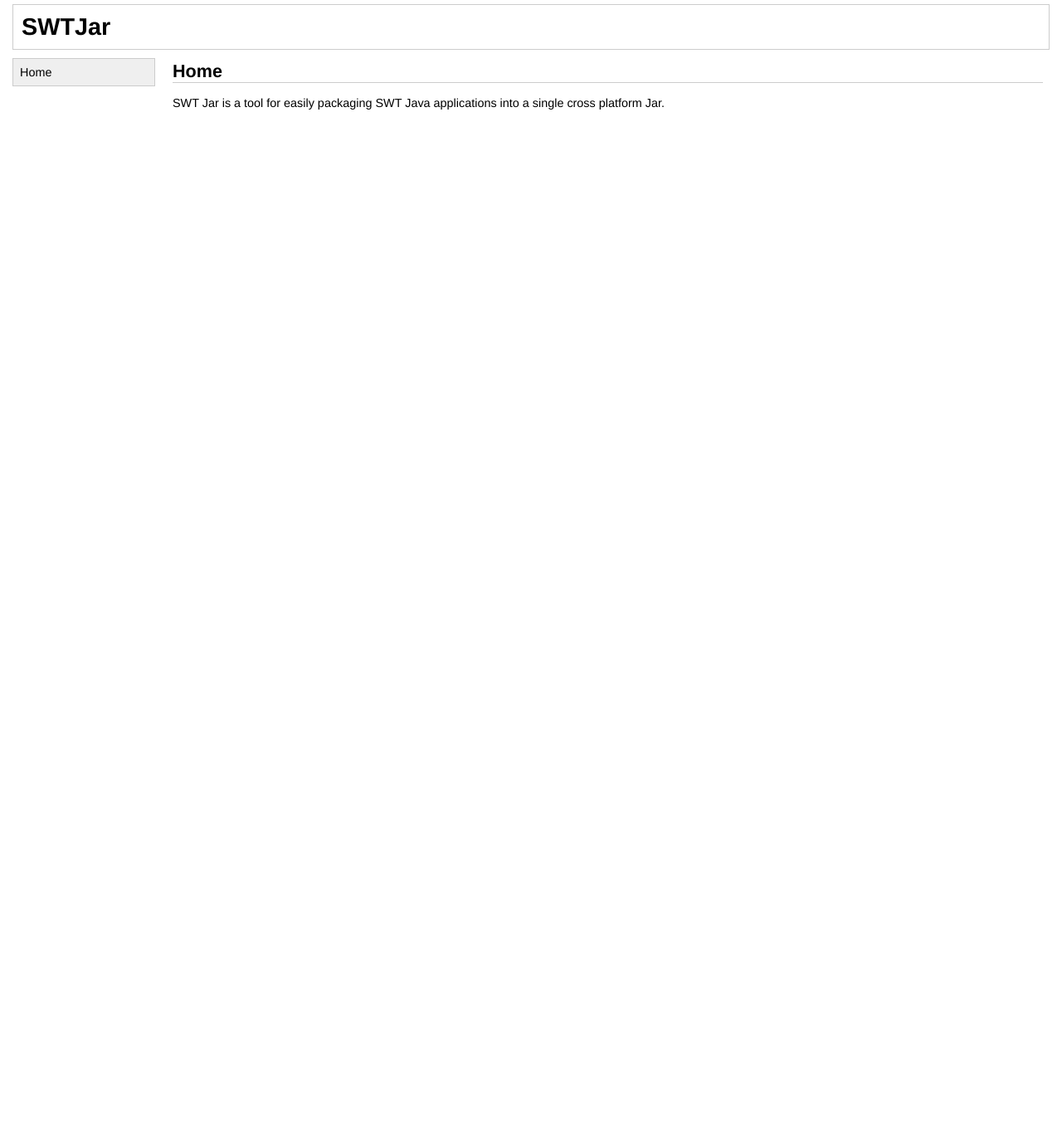
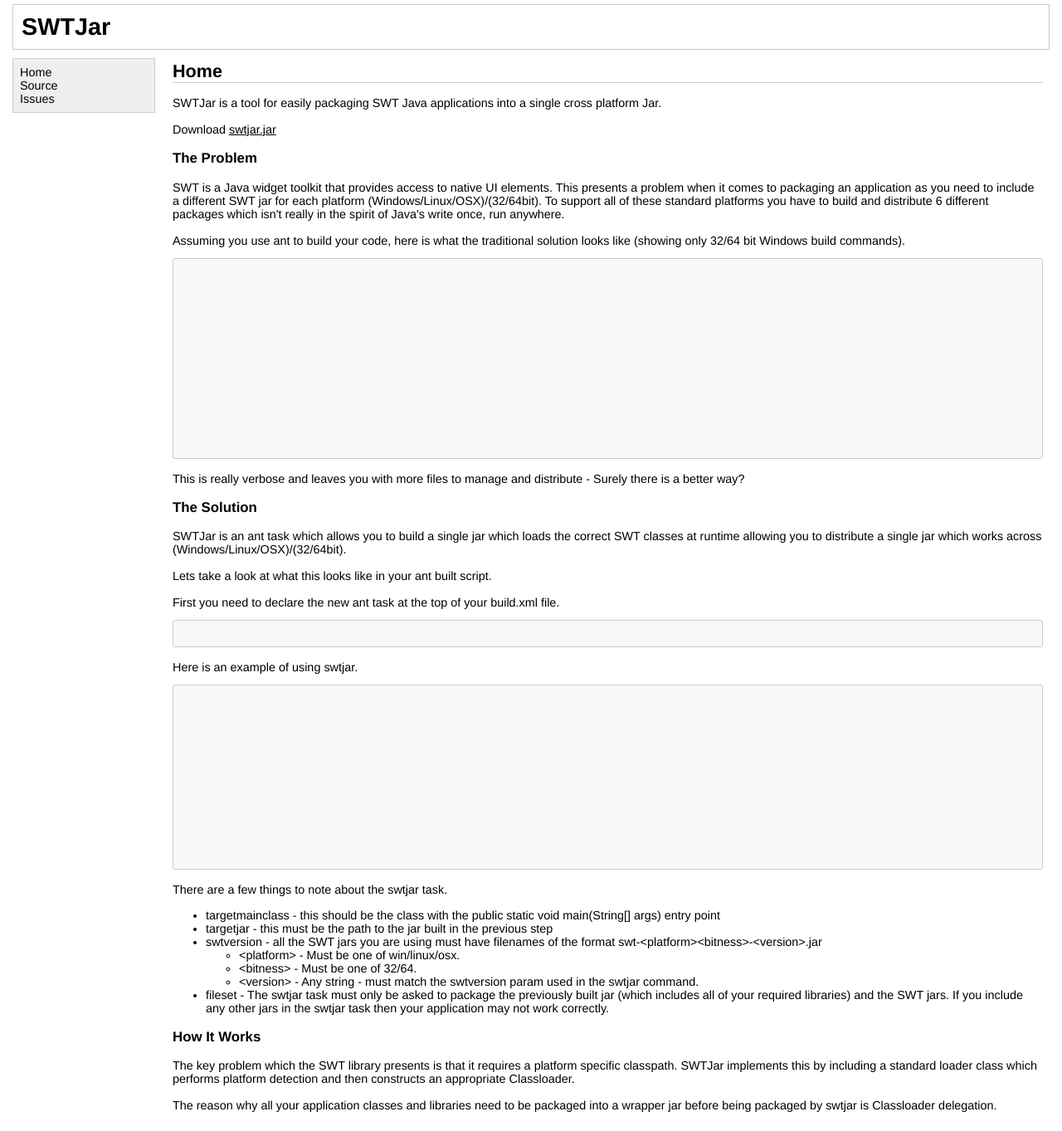
Before and after one commit to mchr3k/swtjar, a Jekyll site: the page built from index.html, in a window 1280 px wide. Shown: the whole page at 83% size. Built offline with Jekyll 4.4.1, drawn with Linux system fonts in a browser that asks for light colours; before the commit the page ends 900 px from its top, so only the background shows below that.

Commit message:
Add swtjar content

```diff
--- a/_layouts/default.html
+++ b/_layouts/default.html
@@ -25,6 +25,8 @@
         <div class="col2">
 <div class="navwrapper">
 <a href="index.html">Home</a><br />
+<a href="https://github.com/mchr3k/swtjar">Source</a><br />
+<a href="https://github.com/mchr3k/swtjar/issues">Issues</a><br />
 </div>
         </div>
     </div>
--- a/index.html
+++ b/index.html
@@ -4,4 +4,89 @@ title: SWTJar - Home
 ---
 <h2>Home</h2>
 
-<p>SWT Jar is a tool for easily packaging SWT Java applications into a single cross platform Jar.
+<p>SWTJar is a tool for easily packaging SWT Java applications into a single cross platform Jar.
+
+<p>Download <a href="https://github.com/downloads/mchr3k/swtjar/swtjar.jar">swtjar.jar</a>
+
+<h3>The Problem</h3>
+
+<p>SWT is a Java widget toolkit that provides access to native UI elements. This presents a problem
+when it comes to packaging an application as you need to include a different SWT jar for each platform
+(Windows/Linux/OSX)/(32/64bit). To support all of these standard platforms you have to build and
+distribute 6 different packages which isn't really in the spirit of Java's write once, run anywhere.
+
+<p>Assuming you use ant to build your code, here is what the traditional solution looks like (showing only
+32/64 bit Windows build commands).
+
+<pre>
+<!-- 32 bit windows UI -->
+<jar jarfile="./build/jars/ui-win32.jar">
+  <fileset dir="./build/classes" includes="**/*.class" />
+  <zipfileset excludes="META-INF/*.MF" src="lib/miglayout-3.7.3.1-swt.jar"/>
+  <fileset dir="./lib" includes="swt-win32-3.6.2.jar" />
+</jar>
+<!-- 64 bit windows UI -->
+<jar jarfile="./build/jars/ui-win32.jar">
+  <fileset dir="./build/classes" includes="**/*.class" />
+  <zipfileset excludes="META-INF/*.MF" src="lib/miglayout-3.7.3.1-swt.jar"/>
+  <fileset dir="./lib" includes="swt-win64-3.6.2.jar" />
+</jar>
+</pre>
+
+<p>This is really verbose and leaves you with more files to manage and distribute - Surely there is a better way?
+
+<h3>The Solution</h3>
+
+<p>SWTJar is an ant task which allows you to build a single jar which loads the correct SWT classes
+at runtime allowing you to distribute a single jar which works across (Windows/Linux/OSX)/(32/64bit).
+
+<p>Lets take a look at what this looks like in your ant built script.
+
+<p>First you need to declare the new ant task at the top of your build.xml file.
+
+<pre>
+<taskdef name="swtjar" classname="org.swtjar.ant.SWTJarTask"
+                       classpath="./lib/swtjar.jar"/>
+</pre>
+
+<p>Here is an example of using swtjar.
+
+<pre>
+<!-- Package UI code including all libraries apart from SWT -->
+<jar jarfile="./build/tmp/ui-wrapper.jar">
+  <fileset dir="./build/classes" includes="**/*.class" />
+  <zipfileset excludes="META-INF/*.MF" src="lib/miglayout-3.7.3.1-swt.jar"/>
+</jar>
+
+<!-- Package cross platform SWT Jar -->
+<swtjar jarfile="./build/jars/ui.jar"
+		targetmainclass="org.project.gui.ProjectGUI"
+		targetjar="ui-wrapper.jar"
+		swtversion="3.6.2">
+  <fileset dir="./build/tmp" includes="ui-wrapper.jar" />
+  <fileset dir="./lib" includes="swt-*-3.6.2.jar" />
+</swtjar>
+</pre>
+
+<p>There are a few things to note about the swtjar task.
+<ul>
+<li>targetmainclass - this should be the class with the public static void main(String[] args) entry point
+<li>targetjar - this must be the path to the jar built in the previous step
+<li>swtversion - all the SWT jars you are using must have filenames of the format swt-&lt;platform&gt;&lt;bitness&gt;-&lt;version&gt;.jar
+<ul>
+<li>&lt;platform&gt; - Must be one of win/linux/osx.
+<li>&lt;bitness&gt; - Must be one of 32/64.
+<li>&lt;version&gt; - Any string - must match the swtversion param used in the swtjar command.
+</ul>
+<li>fileset - The swtjar task must only be asked to package the previously built jar (which includes all of your required libraries) and
+    the SWT jars. If you include any other jars in the swtjar task then your application may not work correctly.
+</ul>
+
+<h3>How It Works</h3>
+
+<p>The key problem which the SWT library presents is that it requires a platform specific classpath. SWTJar implements
+this by including a standard loader class which performs platform detection and then constructs an appropriate
+Classloader.
+
+<p>The reason why all your application classes and libraries need to be packaged into a wrapper jar before being
+packaged by swtjar is Classloader delegation.
```
